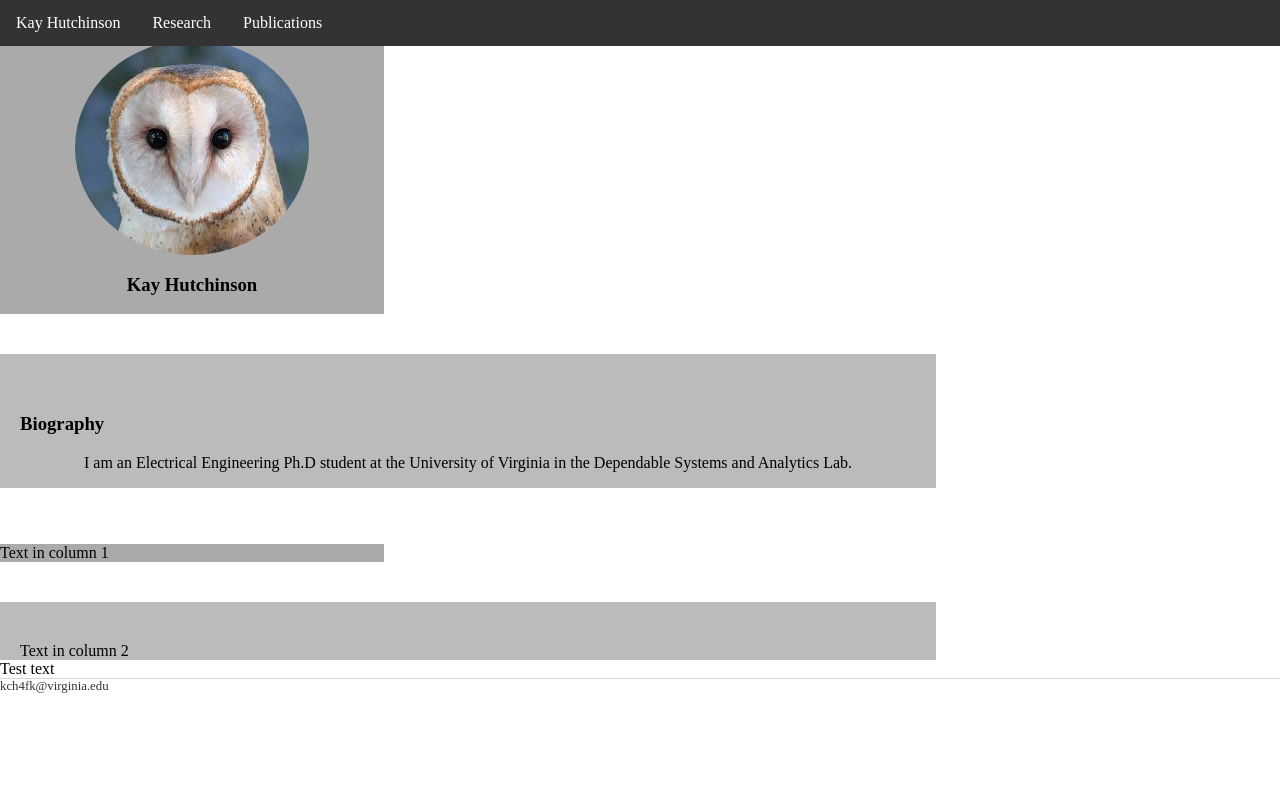
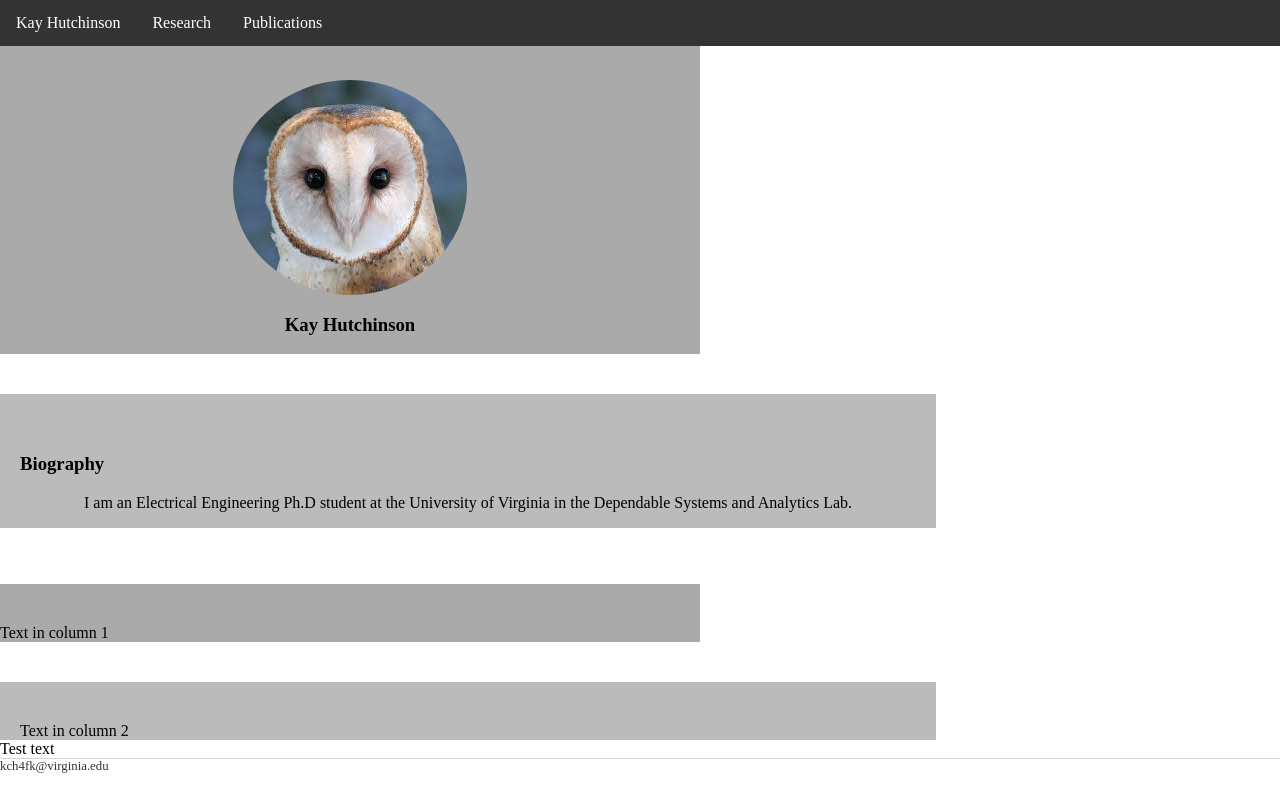
Before and after one commit to kch4fk/kch4fk.github.io, a Jekyll site: the page built from index.html, in a window 1280 px wide. Shown: the top 812 px of the page. Built offline with Jekyll 4.4.1, drawn with Linux system fonts in a browser that asks for light colours.

Commit message:
Update main.css

```diff
--- a/css/main.css
+++ b/css/main.css
@@ -47,8 +47,8 @@
 }
 
 li a: hover {
-    background-color: #aaa;
-    color: white;
+    background-color: #666;
+    color: yellow;
 }
 
 
@@ -101,7 +101,7 @@
 }
 
 .column.left {
-    width: 30%;*//*400px;*/
+    width: 700px; /*30%;*//*400px;*/
     padding-top: 40px;
 }
 
```
